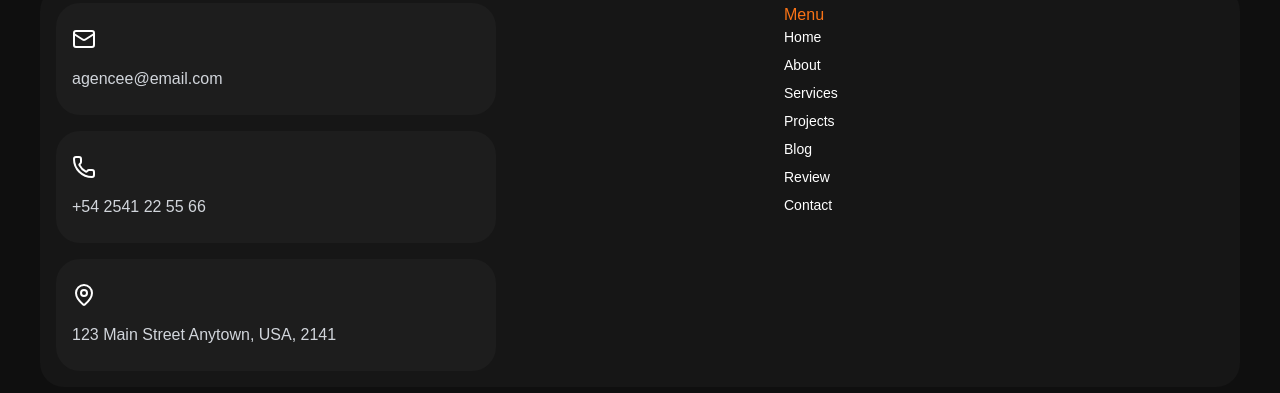
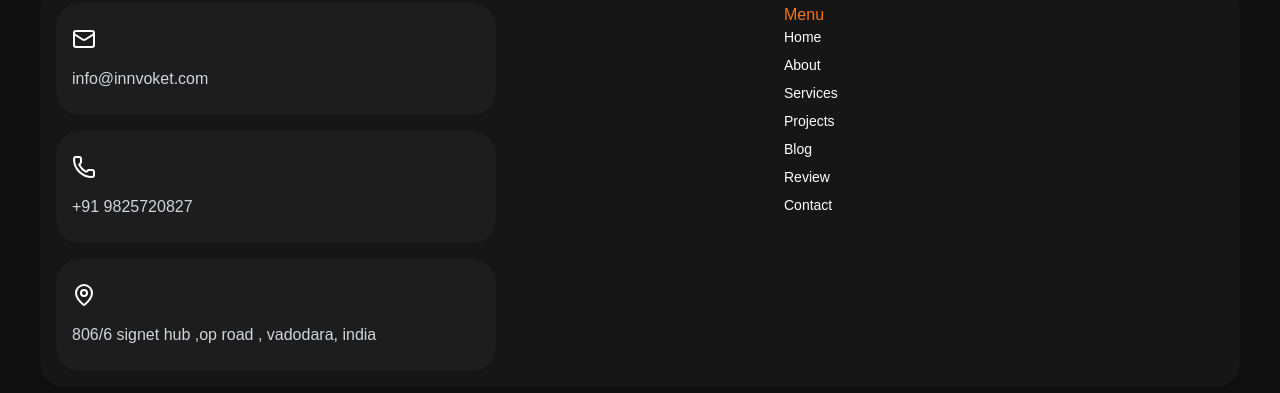
Before and after one commit to MirageTHE69/Innvoket-final, a Next.js app: page /blog in a window 1280 px wide. Shown: the part 1794-2187 px from the top of the page. Built offline with nearby package versions, Linux system fonts and the light colour scheme; a web font is replaced by a local one.

Commit message:
Update config.js
contact us changed

```diff
--- a/app/config.js
+++ b/app/config.js
@@ -198,17 +198,17 @@ const config = {
     contactDetails: [
       {
         icon: "Mail",
-        text: "agencee@email.com",
-        link: "mailto:agencee@email.com",
+        text: "info@innvoket.com",
+        link: "mailto:info@innvoket.com",
       },
       {
         icon: "Phone",
-        text: "+54 2541 22 55 66",
-        link: "tel:+542541225566",
+        text: "+91 9825720827",
+        link: "tel:+919825720827",
       },
       {
         icon: "MapPin",
-        text: "123 Main Street Anytown, USA, 2141",
+        text: "806/6 signet hub ,op road , vadodara, india ",
         link: "https://www.google.com/maps?q=123+Main+Street+Anytown,+USA,+2141",
       },
     ],
@@ -303,8 +303,8 @@ const config = {
 
   //Contact Page
   contact: {
-    hotline: "9825720827",
-    address: "4-VATIKA VILLA, LAAL BAUG, MANJALPUR, VADODARA, GUJARAT INDIA",
+    hotline: "+91 9825720827",
+    address: "806/6 signet hub ,op road , vadodara , India",
     email: "INFO@INNVOKETTECH.COM",
     openingHours: [
       { days: "MON TO FRI", hours: "9:00AM - 8:30PM" },
```
